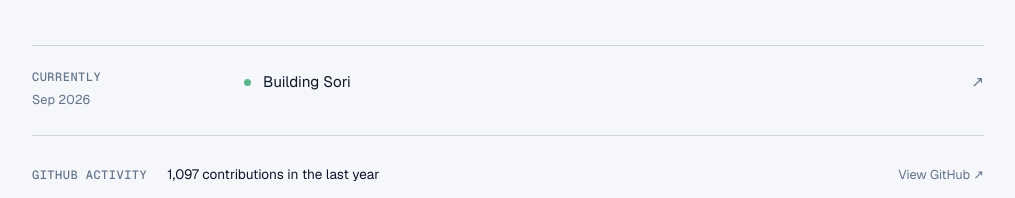
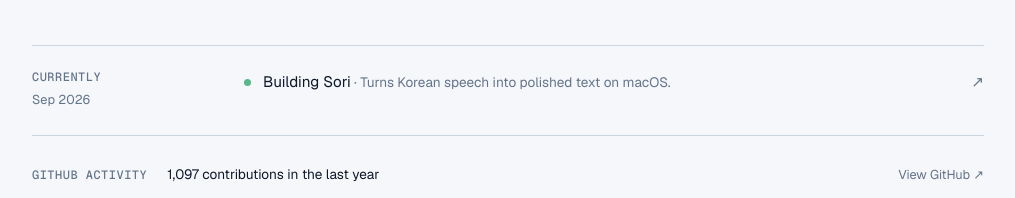
Before and after one commit to backj21/jimmyback, a plain HTML site: page index.html in a window 1280 px wide. Shown: the part 566-764 px from the top of the page, without its empty margins (132-1147 px from the left). Drawn offline with nearby package versions, Linux system fonts and the light colour scheme.

Commit message:
Describe Sori in the current work strip

```diff
--- a/index.html
+++ b/index.html
@@ -80,7 +80,7 @@
           <li class="currently-item">
             <span class="currently-dot" aria-hidden="true"></span>
             <a href="https://everydaysori.com" target="_blank" rel="noopener noreferrer">
-              <span>Building Sori</span>
+              <span>Building Sori<span class="currently-status">Turns Korean speech into polished text on macOS.</span></span>
               <span class="currently-arrow" aria-hidden="true">↗</span>
             </a>
           </li>
```
